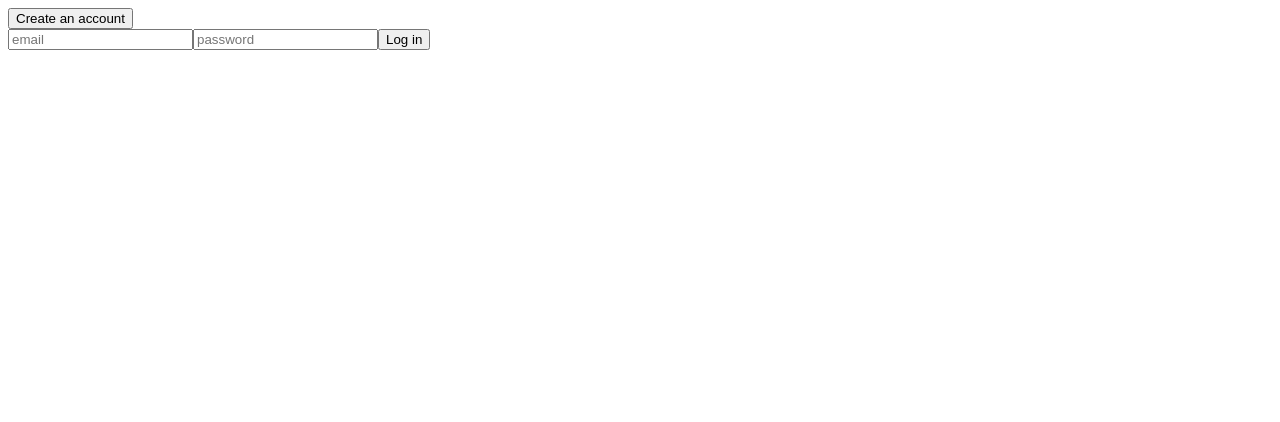
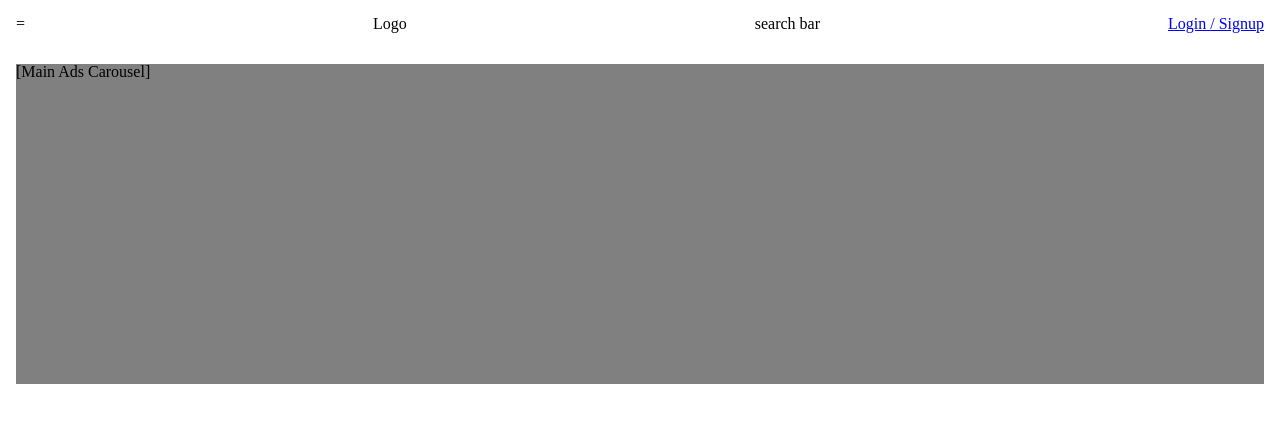
Before and after one commit to alexbae/alex-shop, a React (Create React App) app: page / in a window 1280 px wide. Shown: the top 422 px of the page. Built offline with nearby package versions, Linux system fonts and the light colour scheme; no server answers.

Commit message:
add styles

```diff
--- a/package.json
+++ b/package.json
@@ -9,6 +9,7 @@
     "firebase": "^7.14.2",
     "react": "^16.13.1",
     "react-dom": "^16.13.1",
+    "react-router-dom": "^5.1.2",
     "react-scripts": "3.4.1"
   },
   "scripts": {
@@ -31,5 +32,6 @@
       "last 1 firefox version",
       "last 1 safari version"
     ]
-  }
+  },
+  "devDependencies": {}
 }
--- a/src/App.js
+++ b/src/App.js
@@ -1,28 +1,25 @@
-import React, { useState, useEffect } from 'react'
-import fire from './config/fire'
-import Home from './components/Home'
+import React from 'react'
+import './styles/Main.css'
+import Main from './components/Main'
 import Login from './components/Login'
+import Verify from './components/Verify'
+
+import {
+	BrowserRouter as Router,
+	Switch,
+	Route
+} from 'react-router-dom'
 
 function App() {
-	const [user, setUser] = useState(null)
-
-	const authListener = () => {
-		fire.auth().onAuthStateChanged((user) => {
-			if (user) {
-				setUser(user)
-			} else {
-				setUser(null)
-			}
-		})
-	}
-
-	useEffect(() => {
-		authListener()
-	}, [])
-
 	return (
 		<div>
-			{user ? <Home /> : <Login />}
+			<Router>
+				<Switch>
+					<Route path={'/login'} component={Login} />
+					<Route path={'/verify'} component={Verify} />
+					<Route path={'/'} component={Main} />
+				</Switch>
+			</Router>
 		</div>
 	)
 }
--- a/src/components/Home.js
+++ b/src/components/Home.js
@@ -1,24 +1,46 @@
-import React, { useEffect } from 'react'
+import React, { useState } from 'react'
 import fire from '../config/fire'
+import { Link } from 'react-router-dom'
+
+import '../styles/Home.css'
 
 const Home = () => {
-    const logout = () => {
-        fire.auth().signOut()
-    }
+    const [toggleMenu, setTogglemenu] = useState(false)
+    const userEmail = fire.auth().currentUser?.email
+    // const status = fire.auth().currentUser.emailVerified
 
-    const name = fire.auth().currentUser.email
-    const status = fire.auth().currentUser.emailVerified
+    // if (!status) {
+    //     fire.auth().currentUser.sendEmailVerification()
+    // }
 
-    if (!status) {
-        fire.auth().currentUser.sendEmailVerification().then(() => {})
+    const onMenuClick = e => {
+        setTogglemenu(!toggleMenu)
     }
 
     return (
         <div>
-            <p>HOME</p>
-            <p>name: {name}</p>
-            <p>status: {status ? 'verified' : 'verify your email'}</p>
-            <button onClick={logout}>log out</button>
+            <header className="shop-topbar">
+                <div onClick={onMenuClick}>=</div>
+                <div>Logo</div>
+                <div>search bar</div>
+                {userEmail
+                    ? <p>{userEmail}</p>
+                    : <Link to='/login'>Login / Signup</Link>
+                }
+            </header>
+            <div className="shop-container">
+                {toggleMenu && (
+                    <aside className="shop-sidebar">
+                        <div>Tops</div>
+                        <div>Bottoms</div>
+                        <div>Shoes</div>
+                        <div>Bags</div>
+                    </aside>
+                )}
+                <main className="shop-main">
+                    <section className="shop-main-ads">[Main Ads Carousel]</section>
+                </main>
+            </div>
         </div>
     )
 }
--- a/src/components/Login.js
+++ b/src/components/Login.js
@@ -1,17 +1,20 @@
 import React, { useState } from 'react'
 import fire from '../config/fire'
 import useFormInput from '../utils/useFormInput'
+import { useHistory } from 'react-router-dom'
 
 const Login = () => {
     const [error, setError] = useState(null)
     const [isLogin, setIsLogin] = useState(true)
     const emailOnChange = useFormInput('')
     const passwordOnChange = useFormInput('')
+    const history = useHistory()
 
     const loginForm = e => {
         e.preventDefault()
         fire.auth()
             .signInWithEmailAndPassword(emailOnChange.val, passwordOnChange.val)
+            .then(() => history.push('/'))
             .catch(error => setError(error.message))
     }
 
@@ -19,6 +22,7 @@ const Login = () => {
         e.preventDefault()
         fire.auth()
             .createUserWithEmailAndPassword(emailOnChange.val, passwordOnChange.val)
+            .then(() => history.push('/verify'))
             .catch(error => setError(error.message))
     }
 
--- /dev/null
+++ b/src/components/Main.js
@@ -0,0 +1,14 @@
+import React, { useState, useEffect } from 'react'
+import fire from '../config/fire'
+import { Redirect } from 'react-router-dom'
+
+import Home from './Home'
+
+const Main = () => {
+    const status = fire.auth().currentUser?.emailVerified
+    return (
+        status === false ? <Redirect to='/verify' /> : <Home />
+    )
+}
+
+export default Main
--- /dev/null
+++ b/src/components/Verify.js
@@ -0,0 +1,20 @@
+import React, { useEffect } from 'react'
+import fire from '../config/fire'
+
+const Verify = () => {
+
+    const sendVerifictaion = () => fire.auth().currentUser.sendEmailVerification()
+
+    useEffect(() => {
+        sendVerifictaion()
+    }, [])
+
+    return (
+        <div>
+            <p>Please verify in your email.</p>
+            <button onClick={sendVerifictaion}>resent email</button>
+        </div>
+    )
+}
+
+export default Verify
--- a/src/index.css
+++ /dev/null
@@ -1,13 +0,0 @@
-body {
-  margin: 0;
-  font-family: -apple-system, BlinkMacSystemFont, 'Segoe UI', 'Roboto', 'Oxygen',
-    'Ubuntu', 'Cantarell', 'Fira Sans', 'Droid Sans', 'Helvetica Neue',
-    sans-serif;
-  -webkit-font-smoothing: antialiased;
-  -moz-osx-font-smoothing: grayscale;
-}
-
-code {
-  font-family: source-code-pro, Menlo, Monaco, Consolas, 'Courier New',
-    monospace;
-}
--- /dev/null
+++ b/src/styles/Home.css
@@ -0,0 +1,36 @@
+.shop-topbar {
+    padding: 1rem;
+    display: flex;
+    justify-content: space-between;
+    position: fixed;
+    top: 0;
+    left: 0;
+    width: 100%;
+    z-index: 100;
+    background-color: white;
+}
+
+.shop-container {
+    position: relative;
+    display: flex;
+    margin-top: 3rem;
+}
+
+.shop-sidebar {
+    position: absolute;
+    width: 90%;
+    height: 100%;
+    padding: 1rem;
+    background-color: white;
+}
+
+.shop-main {
+    width: 100%;
+    padding: 1rem;
+}
+
+.shop-main-ads {
+    width: 100%;
+    height: 20rem;
+    background-color: gray;
+}
--- /dev/null
+++ b/src/styles/Main.css
@@ -0,0 +1,49 @@
+html, body, div, span, applet, object, iframe,
+h1, h2, h3, h4, h5, h6, p, blockquote, pre,
+a, abbr, acronym, address, big, cite, code,
+del, dfn, em, img, ins, kbd, q, s, samp,
+small, strike, strong, sub, sup, tt, var,
+b, u, i, center,
+dl, dt, dd, ol, ul, li,
+fieldset, form, label, legend,
+table, caption, tbody, tfoot, thead, tr, th, td,
+article, aside, canvas, details, embed,
+figure, figcaption, footer, header, hgroup,
+menu, nav, output, ruby, section, summary,
+time, mark, audio, video {
+	margin: 0;
+	padding: 0;
+	border: 0;
+	font-size: 100%;
+	font: inherit;
+	vertical-align: baseline;
+}
+/* HTML5 display-role reset for older browsers */
+article, aside, details, figcaption, figure,
+footer, header, hgroup, menu, nav, section {
+	display: block;
+}
+html {
+    box-sizing: border-box;
+}
+body {
+	line-height: 1;
+}
+*, *:before, *:after {
+    box-sizing: inherit;
+}
+ol, ul {
+	list-style: none;
+}
+blockquote, q {
+	quotes: none;
+}
+blockquote:before, blockquote:after,
+q:before, q:after {
+	content: '';
+	content: none;
+}
+table {
+	border-collapse: collapse;
+	border-spacing: 0;
+}
```
Also changed, not shown: src/App.css (deleted, +0 -38 lines), src/components/Signout.js (added, +12 -0 lines), src/index.js (+4 -4 lines), 1 other file (tests, documents, lock files or other folders).
